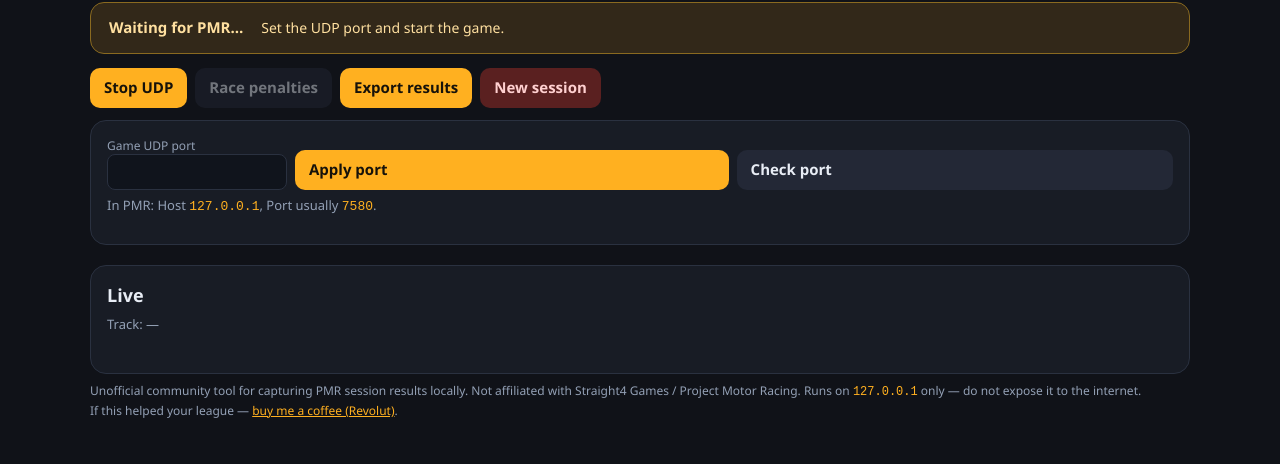
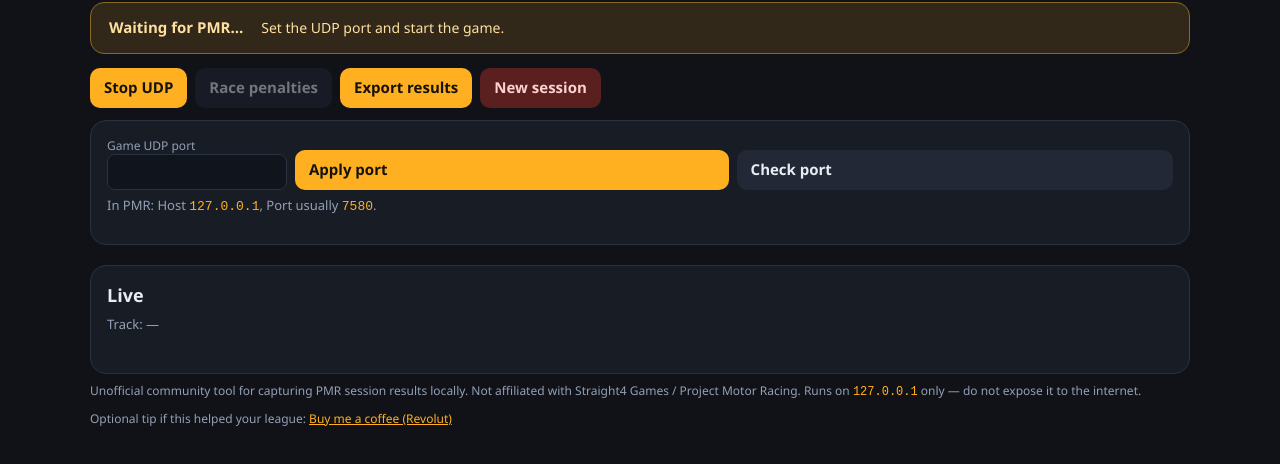
Before and after one commit to Ricozwar/pmr-results-helper, a website: page public/index.html in a window 1280 px wide. Shown: the part 100-564 px from the top of the page. Drawn offline with Linux system fonts and the light colour scheme; no server answers.

Commit message:
Add discreet Revolut tip in the UI footer.
Bump to 1.0.1 so the public ZIP matches the shipped helper.

```diff
--- a/package.json
+++ b/package.json
@@ -1,6 +1,6 @@
 {
   "name": "pmr-results-helper",
-  "version": "1.0.0",
+  "version": "1.0.1",
   "private": true,
   "description": "Local helper: capture Project Motor Racing UDP session results (CSV / tables / JSON)",
   "main": "src/server.js",
--- a/public/index.html
+++ b/public/index.html
@@ -50,14 +50,17 @@
     </section>
   </main>
 
-  <p class="footer-disclaimer">
-    Unofficial community tool for capturing PMR session results locally.
-    Not affiliated with Straight4 Games / Project Motor Racing.
-    Runs on <code>127.0.0.1</code> only — do not expose it to the internet.
-    <br />
-    If this helped your league —
-    <a href="http://revolut.me/krzysze55m" target="_blank" rel="noopener noreferrer">buy me a coffee (Revolut)</a>.
-  </p>
+  <footer class="app-footer">
+    <p class="footer-disclaimer">
+      Unofficial community tool for capturing PMR session results locally.
+      Not affiliated with Straight4 Games / Project Motor Racing.
+      Runs on <code>127.0.0.1</code> only — do not expose it to the internet.
+    </p>
+    <p class="footer-tip">
+      Optional tip if this helped your league:
+      <a href="http://revolut.me/krzysze55m" target="_blank" rel="noopener noreferrer">Buy me a coffee (Revolut)</a>
+    </p>
+  </footer>
 
   <dialog id="penaltiesModal" class="modal">
     <form method="dialog" id="penaltiesForm" class="modal-inner">
--- a/public/styles.css
+++ b/public/styles.css
@@ -134,14 +134,19 @@
 .modal-scroll { max-height: min(55vh, 480px); overflow: auto; margin: 12px 0; }
 .modal-actions { display: flex; flex-wrap: wrap; gap: 8px; justify-content: flex-end; margin-top: 12px; }
 
-.footer-disclaimer {
+.app-footer {
   width: min(1100px, calc(100% - 32px));
   margin: 8px auto 40px;
+}
+.footer-disclaimer,
+.footer-tip {
+  margin: 0;
   color: var(--muted);
   font-size: 12px;
   line-height: 1.45;
 }
-.footer-disclaimer a { color: var(--accent); }
+.footer-tip { margin-top: 8px; }
+.footer-tip a { color: var(--accent); }
 
 @media (max-width: 700px) {
   .udp-row { grid-template-columns: 1fr; }
```
